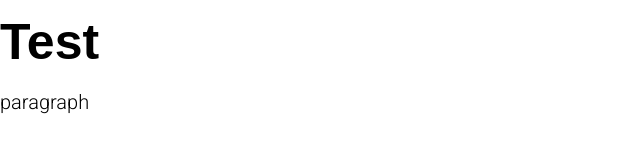
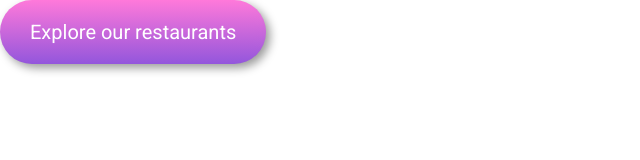
Before and after one commit to rochesso/Project-2-Bootcamp-AMS, a website: page index.html in a window 1280 px wide. Shown: the whole page, without its empty margins (0-640 px from the left). Drawn offline with Linux system fonts and the light colour scheme; a web font is replaced by a local one.

Commit message:
Main button style

```diff
--- a/index.html
+++ b/index.html
@@ -10,8 +10,11 @@
 </head>
 
 <body>
-    <h1>Test</h1>
-    <p>paragraph</p>
+    <div class="components">
+        <button class="btn">
+            Explore our restaurants
+        </button>
+    </div>
 </body>
 
 </html>
--- a/sass/base/_base.scss
+++ b/sass/base/_base.scss
@@ -1,9 +1,9 @@
 *,
 *::after,
 *::before {
+  box-sizing: inherit;
   margin: 0;
   padding: 0;
-    box-sizing: inherit;
 }
 
 html {
@@ -23,3 +23,8 @@ a {
 ul {
   list-style: none;
 }
+
+button {
+  border: none;
+  cursor: pointer;
+}
--- a/sass/base/_typography.scss
+++ b/sass/base/_typography.scss
@@ -18,6 +18,6 @@ h1 {
 
 button {
     font-family: 'Roboto', sans-serif;
-    font-weight: 300;
+    font-weight: 400;
     font-size: 2rem;
 }
--- a/sass/components/_buttons.scss
+++ b/sass/components/_buttons.scss
@@ -1,2 +1,26 @@
 .btn {
+  background-image: linear-gradient(
+    var(--color-secondary),
+    var(--color-primary)
+  );
+  border-radius: var(--rounded-big);
+  box-shadow: var(--shadow);
+  color: var(--color-white);
+  padding: var(--padding-btn);
+  transition: var(--transition-all-fast);
+
+  &:hover {
+    background-image: linear-gradient(
+      var(--color-secondary-light),
+      var(--color-primary-light)
+    );
+
+    box-shadow: var(--shadow-down);
+    transform: translate(2px, 2px);
+  }
+
+  &:active {
+    box-shadow: var(--shadow-active);
+    transform: translate(3px, 3px);
+  }
 }
--- a/sass/utils/_variables.scss
+++ b/sass/utils/_variables.scss
@@ -1,5 +1,38 @@
+// Css native variables
 body {
-    --color-primary: #9356DC ;
-    --color-secondary: #FF79DA;
-    --color-tertiary: #99E2D0;
+  // Percentage used to make the colors primary and secondary lighter
+  --color-mix-white: 90%;
+  // Colors
+  --color-primary: #9356dc;
+  --color-secondary: #ff79da;
+  --color-tertiary: #99e2d0;
+  --color-white: white;
+
+  // Lighter colors
+  --color-primary-light: color-mix(
+    in srgb,
+    var(--color-primary) var(--color-mix-white),
+    white
+  );
+  --color-secondary-light: color-mix(
+    in srgb,
+    var(--color-secondary) var(--color-mix-white),
+    white
+  );
+
+  // Paddings
+  --padding-btn: 2rem 3rem;
+
+  // Margins
+
+  // Shadows
+  --shadow: 4px 4px 10px rgba(0, 0, 0, 0.4);
+  --shadow-down: 4px 4px 6px rgba(0, 0, 0, 0.6);
+  --shadow-active: 4px 4px 4px rgba(0, 0, 0, 0.7);
+
+  // Border radius
+  --rounded-big: 10rem;
+
+  // Transitions
+  --transition-all-fast: all 0.1s ease-in-out;
 }
```
Also changed, not shown: public/css/style.css, 1 other file. Lines whose indentation alone changed are shown as unchanged.
